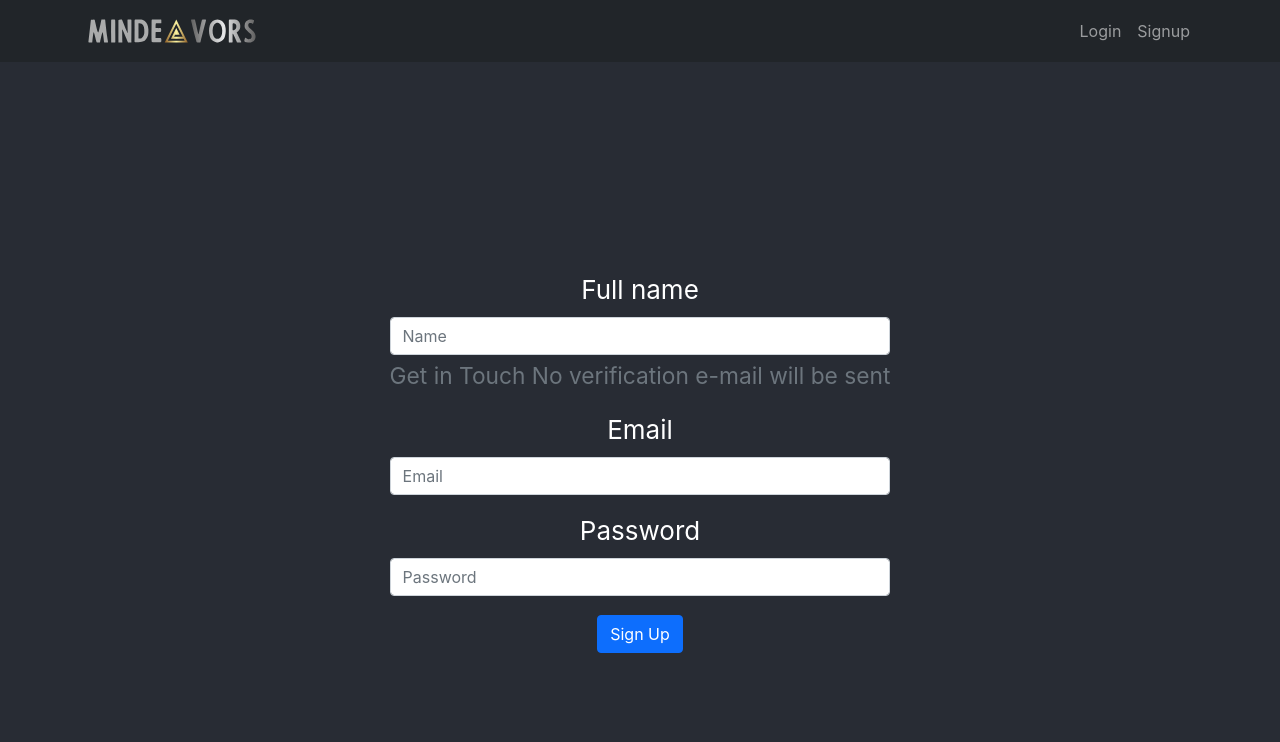
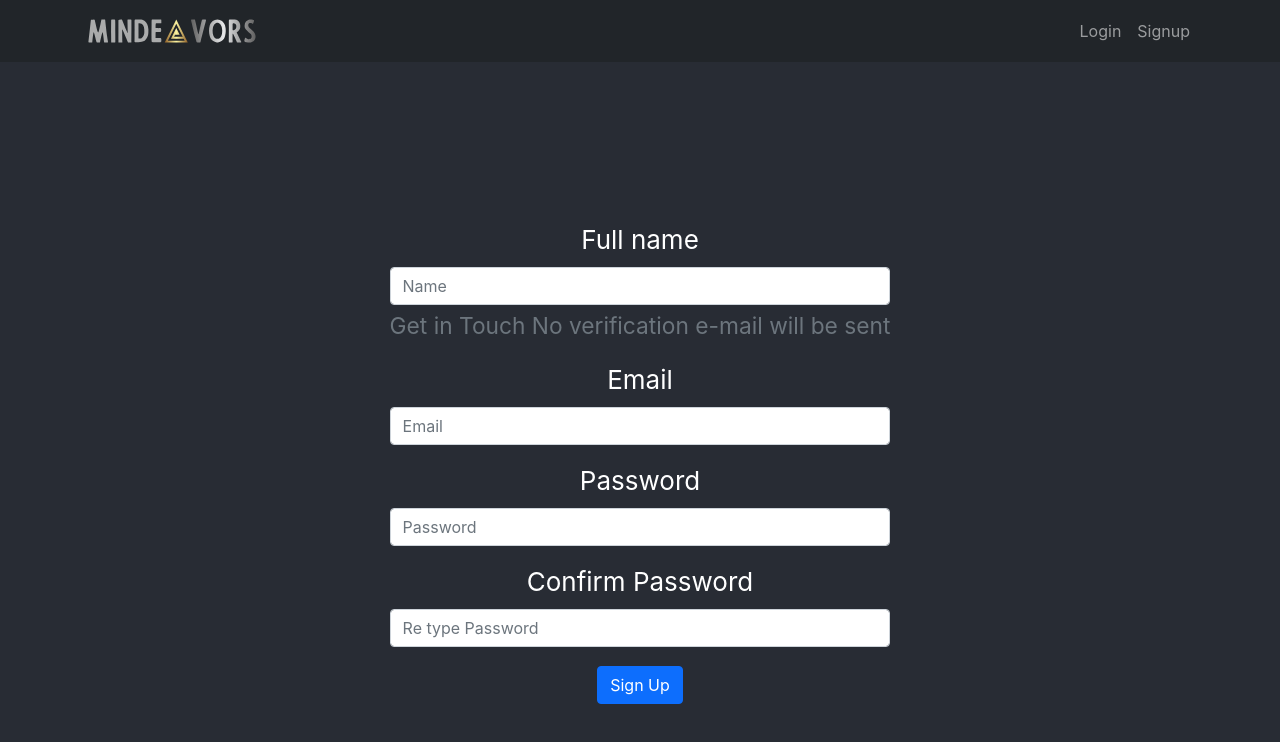
Before and after one commit to hossamabdulmagid/Mindeavors, a React (Create React App) app: page /signup in a window 1280 px wide. Shown: the top 742 px of the page. Built offline with nearby package versions, Linux system fonts and the light colour scheme.

Commit message:
fixed issue with firebase

```diff
--- a/src/lib/firebase.js
+++ b/src/lib/firebase.js
@@ -1,7 +1,6 @@
-import firebase from "firebase/firebase";
-import "firebase/firestore";
-import "firebase/auth";
-import "firebase/storage";
+import firebase from 'firebase/compat/app';
+import 'firebase/compat/auth';
+import 'firebase/compat/firestore';
 
 
 // mush hide secret Keys in .env but it just for test
@@ -18,7 +17,6 @@ const config = {
 // Your web app's Firebase configuration
 
 firebase.initializeApp(config);
-
 export const getCurrentUser = () => {
     return new Promise((resolve, reject) => {
         const unsubscribe = auth.onAuthStateChanged((userAuth) => {
@@ -27,6 +25,20 @@ export const getCurrentUser = () => {
         }, reject);
     });
 };
+
+export const auth = firebase.auth();
+
+export const firestore = firebase.firestore();
+
+
+export const googleProvider = new firebase.auth.GoogleAuthProvider();
+
+googleProvider.setCustomParameters({
+    prompt: "select_account",
+});
+
+
+
 export const createUserProfileDocument = async (userAuth, additionalData) => {
     if (!userAuth) return;
 
@@ -37,7 +49,7 @@ export const createUserProfileDocument = async (userAuth, additionalData) => {
     console.log(snapShot, `SnapShot`);
 
     if (!snapShot.exists) {
-        const {displayName, email} = userAuth;
+        const { displayName, email } = userAuth;
 
         const createdAt = new Date();
 
@@ -58,16 +70,8 @@ export const createUserProfileDocument = async (userAuth, additionalData) => {
     return userRef;
 };
 
-const googleProvider = new firebase.auth.GoogleAuthProvider();
-
-googleProvider.setCustomParameters({
-    prompt: "select_account",
-});
-
-export const auth = firebase.auth();
-
 export const signInWithGoogle = () => auth.signInWithPopup(googleProvider);
 
-export const firestore = firebase.firestore();
+
 
 export default firebase;
--- a/src/page/signin/signin.components.jsx
+++ b/src/page/signin/signin.components.jsx
@@ -2,6 +2,8 @@ import {useState} from 'react';
 import {Button} from 'react-bootstrap'
 import Form from 'react-bootstrap/Form';
 import {useNavigate} from 'react-router-dom';
+import {signInWithGoogle} from '../../lib/firebase';
+import GoogleLogo from '../../google.png'
 
 const SignIn = () => {
     const navigate = useNavigate();
@@ -54,6 +56,8 @@ const SignIn = () => {
                 <Button variant="primary" type="submit">
                     Log In
                 </Button>
+                <br/>
+                <img src={GoogleLogo} alt={"googlelogo"} onClick={signInWithGoogle}/>
             </Form>
         </div>
     )
--- a/src/page/signup/signup.component.jsx
+++ b/src/page/signup/signup.component.jsx
@@ -2,16 +2,17 @@ import {useState} from "react";
 import Form from "react-bootstrap/Form";
 import {Button} from "react-bootstrap";
 import {useNavigate} from 'react-router-dom';
-
+import {auth} from '../../lib/firebase';
 const SignUp = () => {
     const navigate = useNavigate();
 
     const [signUpCred, setSignUpCred] = useState({
-        fullName: '',
+        displayName: '',
         email: '',
         password: '',
+        Confirmpassword: '',
     });
-
+let auth;
     const handleChange = event => {
         const {name, value} = event.target;
         setSignUpCred({...signUpCred, [name]: value})
@@ -33,7 +34,7 @@ const SignUp = () => {
                     type="text"
                     placeholder="Name"
                     onChange={handleChange}
-                    name={"fullName"}
+                    name={"displayName"}
                     required
                 />
                 <Form.Text className="text-muted">
@@ -63,9 +64,20 @@ const SignUp = () => {
                     required
                 />
             </Form.Group>
+            <Form.Group className="mb-3" controlId="formBasicPassword">
+                <Form.Label>Confirm Password</Form.Label>
+                <Form.Control
+                    type="password"
+                    placeholder="Re type Password"
+                    onChange={handleChange}
+                    name={"Confirmpassword"}
+                    required
+                />
+            </Form.Group>
             <Button variant="primary" type="submit">
                 Sign Up
             </Button>
+
         </Form>
     )
 
```
